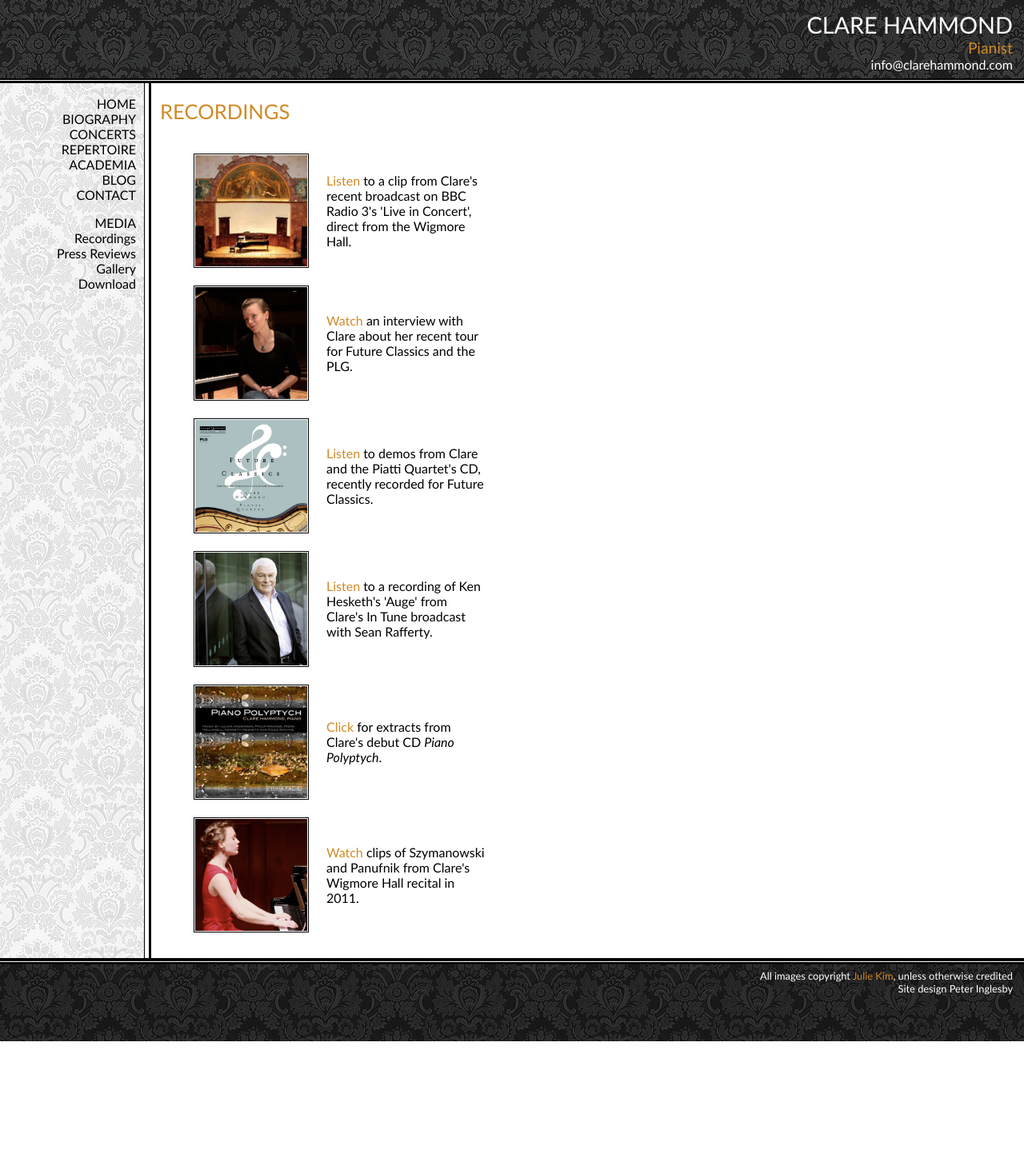
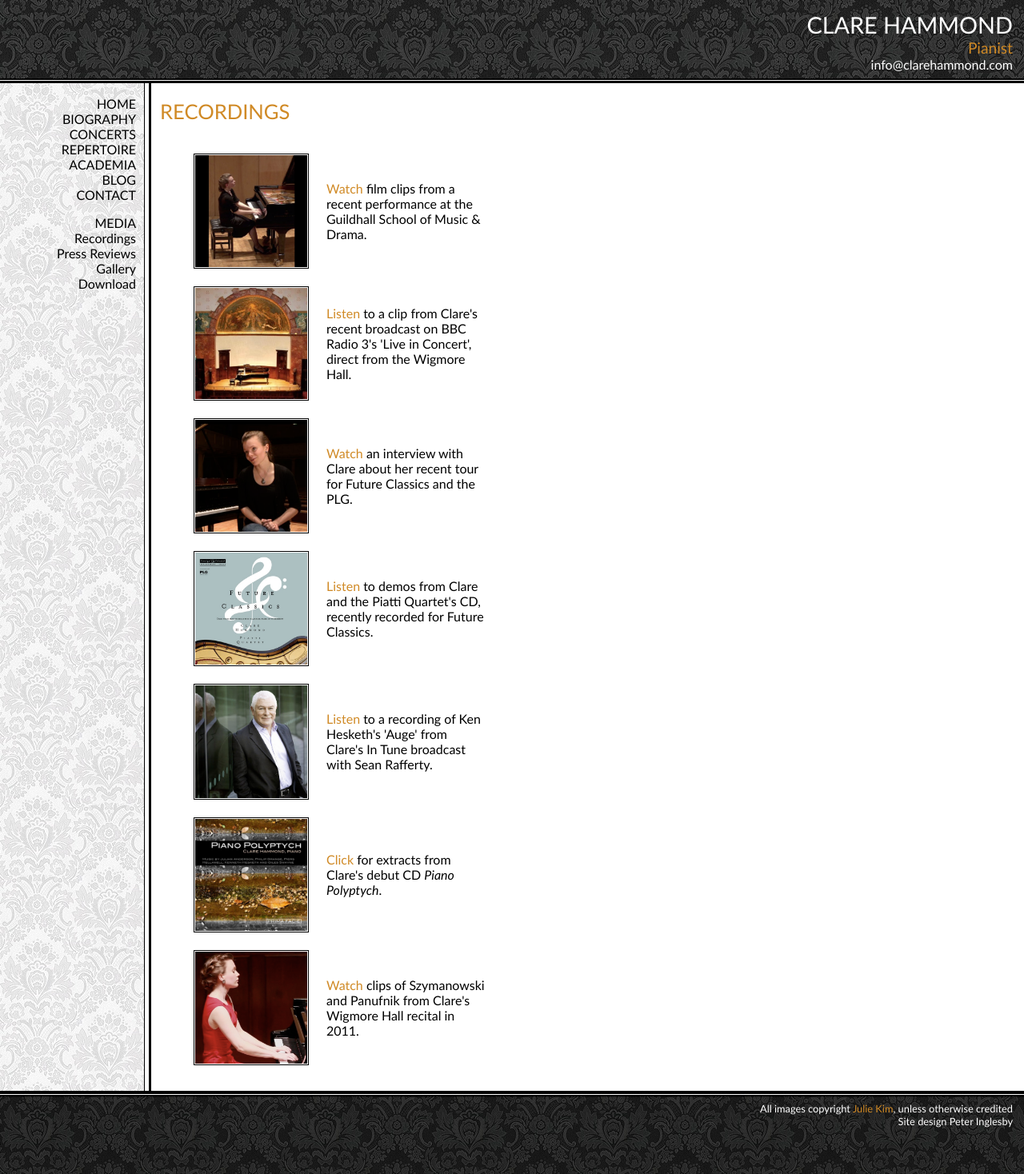
Before and after one commit to hammonc/clarehammond.com, a Jekyll site: the page built from recordings.html, in a window 1280 px wide. Shown: the whole page at 80% size. Built offline with Jekyll 4.4.1, drawn with Linux system fonts in a browser that asks for light colours; before the commit the page ends 1302 px from its top, so only the background shows below that.

Commit message:
recordings update

```diff
--- a/recordings.html
+++ b/recordings.html
@@ -5,6 +5,15 @@ layout: no-image
 <h3 class="page-heading">RECORDINGS</h3>
 
 <table id="recording-links">
+  <tr>
+    <td><a href="guildhall.html" class="popupwindow"
+    rel="height:400,width:450,scrollbars:1,status:1,resizable:0"><img src="resources/guildhall.jpg"
+    class="recording-link-img" /></a></td>
+    <td width="200"><a href="interview.html" class="popupwindow"
+    rel="height:450,width:600,scrollbars:1,status:1,resizable:0">Watch</a>
+film clips from a recent performance at the Guildhall School of Music & Drama.</td>
+  </tr>
+
   <tr>
     <td><a href="live-in-concert.html" class="popupwindow"
     rel="height:400,width:450,scrollbars:1,status:1,resizable:0"><img src="resources/wigmore.jpg"
```
Also changed, not shown: resources/guildhall.jpg (added).
